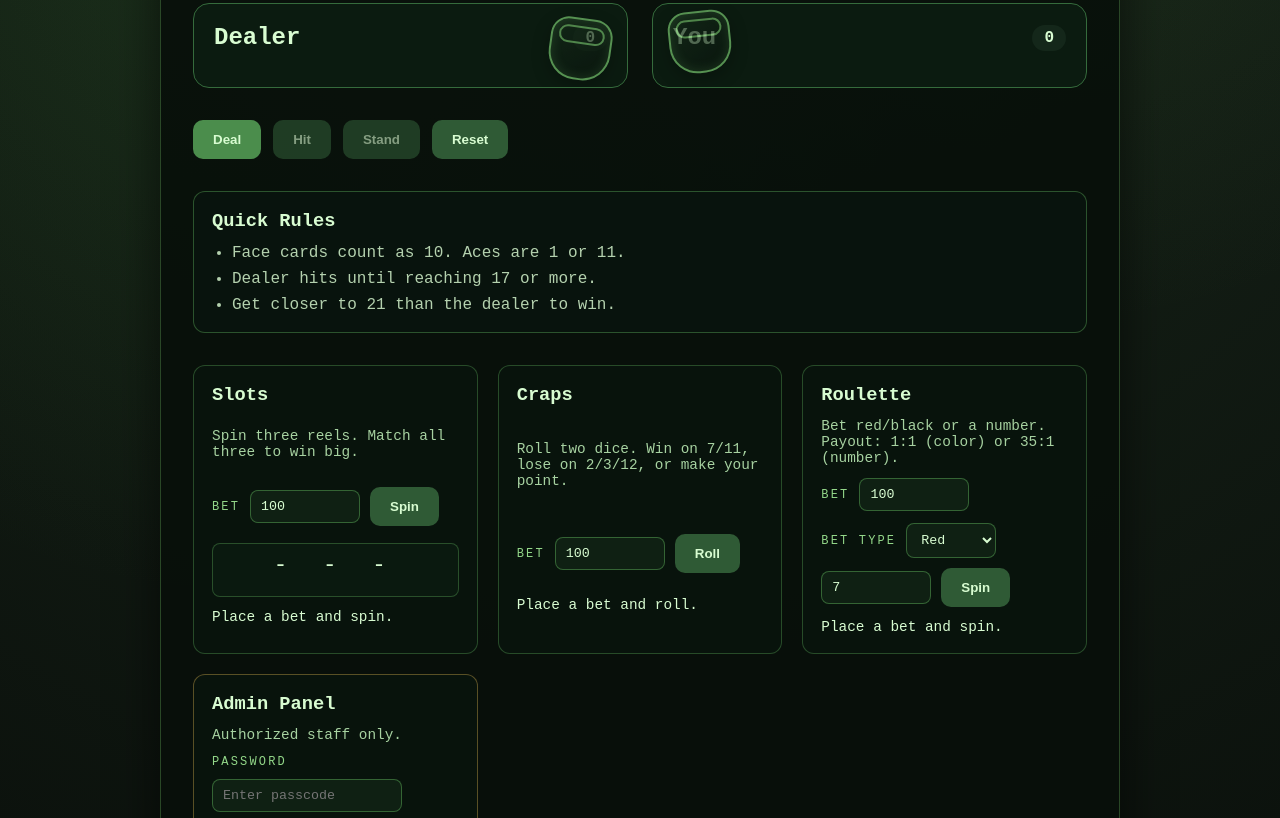
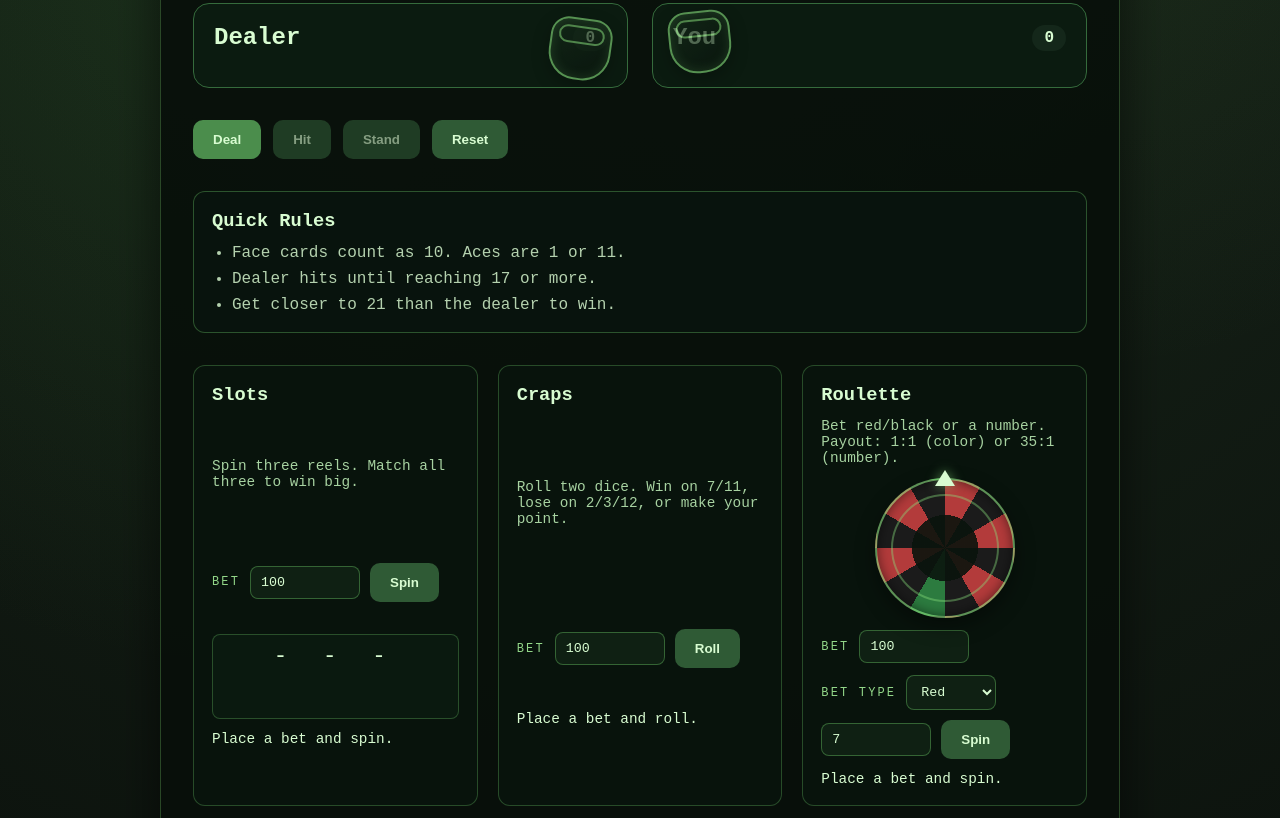
Before and after one commit to fartv8/Black-jack, a plain HTML site: page index.html in a window 1280 px wide. Shown: the part 348-1166 px from the top of the page. Drawn offline with Linux system fonts and the light colour scheme.

Commit message:
Add roulette wheel visual

```diff
--- a/index.html
+++ b/index.html
@@ -90,6 +90,10 @@
         <div class="game-panel">
           <h3>Roulette</h3>
           <p class="game-text">Bet red/black or a number. Payout: 1:1 (color) or 35:1 (number).</p>
+          <div class="roulette-wheel" id="roulette-wheel" aria-hidden="true">
+            <div class="roulette-pointer"></div>
+            <div class="roulette-ring"></div>
+          </div>
           <div class="game-row">
             <label for="roulette-bet">Bet</label>
             <input id="roulette-bet" type="number" min="100" step="100" value="100" />
--- a/script.js
+++ b/script.js
@@ -42,6 +42,7 @@ const rouletteChoiceSelect = document.querySelector("#roulette-choice");
 const rouletteNumberInput = document.querySelector("#roulette-number");
 const rouletteSpinButton = document.querySelector("#roulette-spin");
 const rouletteStatusEl = document.querySelector("#roulette-status");
+const rouletteWheelEl = document.querySelector("#roulette-wheel");
 const adminPasswordInput = document.querySelector("#admin-password");
 const adminChipsInput = document.querySelector("#admin-chips");
 const adminApplyButton = document.querySelector("#admin-apply");
@@ -422,6 +423,13 @@ rouletteSpinButton.addEventListener("click", () => {
   const color = spin === 0 ? "green" : rouletteRedNumbers.has(spin) ? "red" : "black";
   let payout = 0;
   let resultMessage = `Spin: ${spin} (${color}). `;
+  if (rouletteWheelEl) {
+    rouletteWheelEl.classList.remove("spin");
+    void rouletteWheelEl.offsetWidth;
+    rouletteWheelEl.style.transform = `rotate(${360 * 4 + spin * 10}deg)`;
+    rouletteWheelEl.classList.add("spin");
+    setTimeout(() => rouletteWheelEl.classList.remove("spin"), 1200);
+  }
 
   if (choice === "number" && spin === chosenNumber) {
     payout = bet * 36;
--- a/styles.css
+++ b/styles.css
@@ -374,6 +374,56 @@ button:disabled {
   border: 1px solid rgba(98, 181, 94, 0.35);
 }
 
+.roulette-wheel {
+  position: relative;
+  width: 140px;
+  height: 140px;
+  margin: 0 auto;
+  border-radius: 50%;
+  background: conic-gradient(
+    #b33b3b 0deg 30deg,
+    #1b1b1b 30deg 60deg,
+    #b33b3b 60deg 90deg,
+    #1b1b1b 90deg 120deg,
+    #b33b3b 120deg 150deg,
+    #1b1b1b 150deg 180deg,
+    #2c7b3f 180deg 210deg,
+    #1b1b1b 210deg 240deg,
+    #b33b3b 240deg 270deg,
+    #1b1b1b 270deg 300deg,
+    #b33b3b 300deg 330deg,
+    #1b1b1b 330deg 360deg
+  );
+  border: 2px solid rgba(137, 224, 125, 0.6);
+  box-shadow: inset 0 0 12px rgba(0, 0, 0, 0.5), 0 8px 20px rgba(0, 0, 0, 0.4);
+  transition: transform 1.2s ease-out;
+}
+
+.roulette-wheel.spin {
+  box-shadow: inset 0 0 16px rgba(98, 181, 94, 0.35), 0 10px 24px rgba(0, 0, 0, 0.5);
+}
+
+.roulette-ring {
+  position: absolute;
+  inset: 14px;
+  border-radius: 50%;
+  border: 2px solid rgba(137, 224, 125, 0.4);
+  background: radial-gradient(circle at center, rgba(10, 20, 13, 0.9) 0 45%, transparent 45%);
+}
+
+.roulette-pointer {
+  position: absolute;
+  top: -10px;
+  left: 50%;
+  transform: translateX(-50%);
+  width: 0;
+  height: 0;
+  border-left: 10px solid transparent;
+  border-right: 10px solid transparent;
+  border-bottom: 16px solid #d8fcd1;
+  filter: drop-shadow(0 0 6px rgba(137, 224, 125, 0.6));
+}
+
 .game-status {
   font-size: 0.9rem;
   color: #d8fcd1;
```
